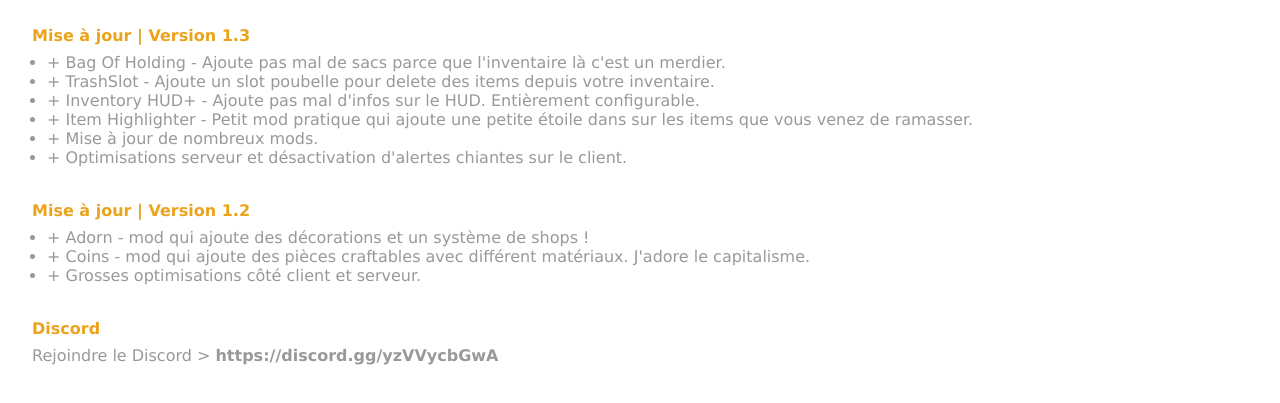
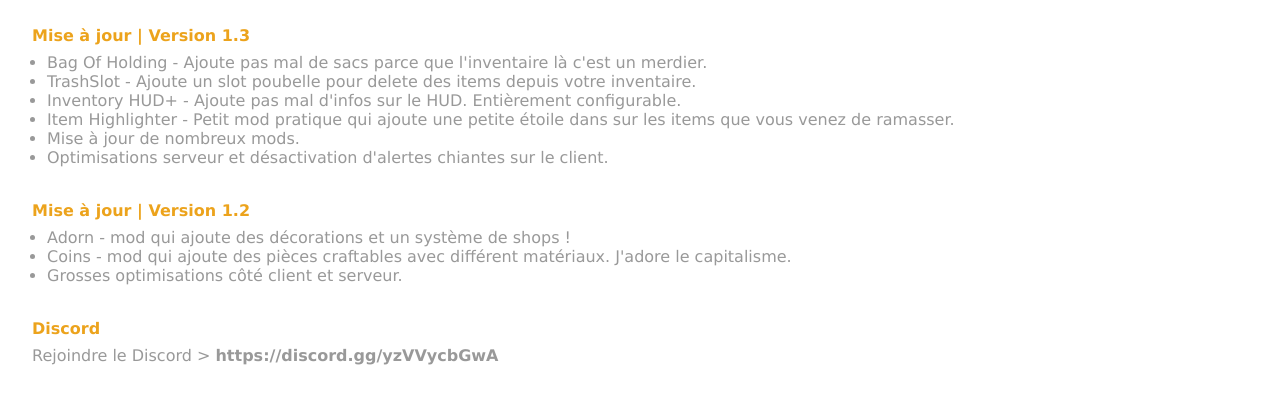
Before and after one commit to JorgenEnStream/JorgenEnStream.github.io, a plain HTML site: page index.html in a window 1280 px wide. Shown: the part 275-678 px from the top of the page. Drawn offline with Linux system fonts and the light colour scheme.

Commit message:
Update index.html

```diff
--- a/index.html
+++ b/index.html
@@ -45,12 +45,12 @@
     <h1>Mise à jour | Version 1.3 </h1>
 
     <ul>
-        <li>+ Bag Of Holding - Ajoute pas mal de sacs parce que l'inventaire là c'est un merdier.</li>
-        <li>+ TrashSlot - Ajoute un slot poubelle pour delete des items depuis votre inventaire.</li>
-        <li>+ Inventory HUD+ - Ajoute pas mal d'infos sur le HUD. Entièrement configurable.</li>
-        <li>+ Item Highlighter -  Petit mod pratique qui ajoute une petite étoile dans sur les items que vous venez de ramasser.</li>
-        <li>+ Mise à jour de nombreux mods.</li>
-        <li>+ Optimisations serveur et désactivation d'alertes chiantes sur le client.</li>
+        <li> Bag Of Holding - Ajoute pas mal de sacs parce que l'inventaire là c'est un merdier.</li>
+        <li> TrashSlot - Ajoute un slot poubelle pour delete des items depuis votre inventaire.</li>
+        <li> Inventory HUD+ - Ajoute pas mal d'infos sur le HUD. Entièrement configurable.</li>
+        <li> Item Highlighter -  Petit mod pratique qui ajoute une petite étoile dans sur les items que vous venez de ramasser.</li>
+        <li> Mise à jour de nombreux mods.</li>
+        <li> Optimisations serveur et désactivation d'alertes chiantes sur le client.</li>
     </ul>
 </div>
 
@@ -58,9 +58,9 @@
     <h1>Mise à jour | Version 1.2 </h1>
 
     <ul>
-        <li>+ Adorn - mod qui ajoute des décorations et un système de shops !</li>
-        <li>+ Coins - mod qui ajoute des pièces craftables avec différent matériaux. J'adore le capitalisme.</li>
-        <li>+ Grosses optimisations côté client et serveur.</li>
+        <li> Adorn - mod qui ajoute des décorations et un système de shops !</li>
+        <li> Coins - mod qui ajoute des pièces craftables avec différent matériaux. J'adore le capitalisme.</li>
+        <li> Grosses optimisations côté client et serveur.</li>
     </ul>
 </div>
 
```
